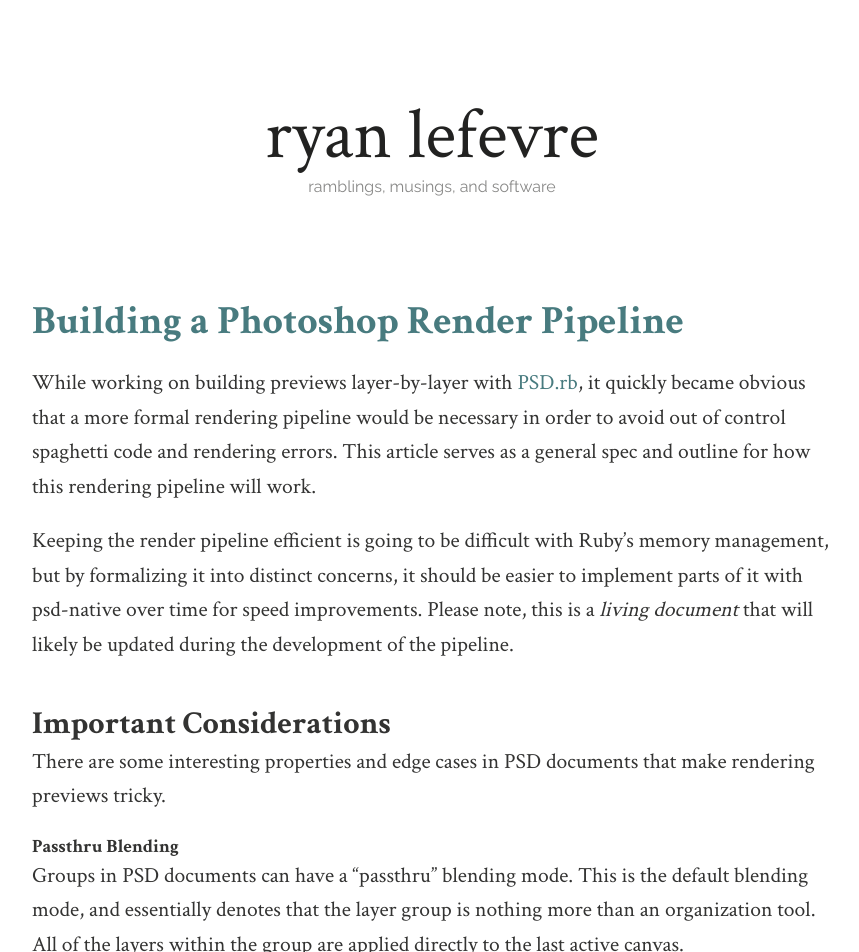
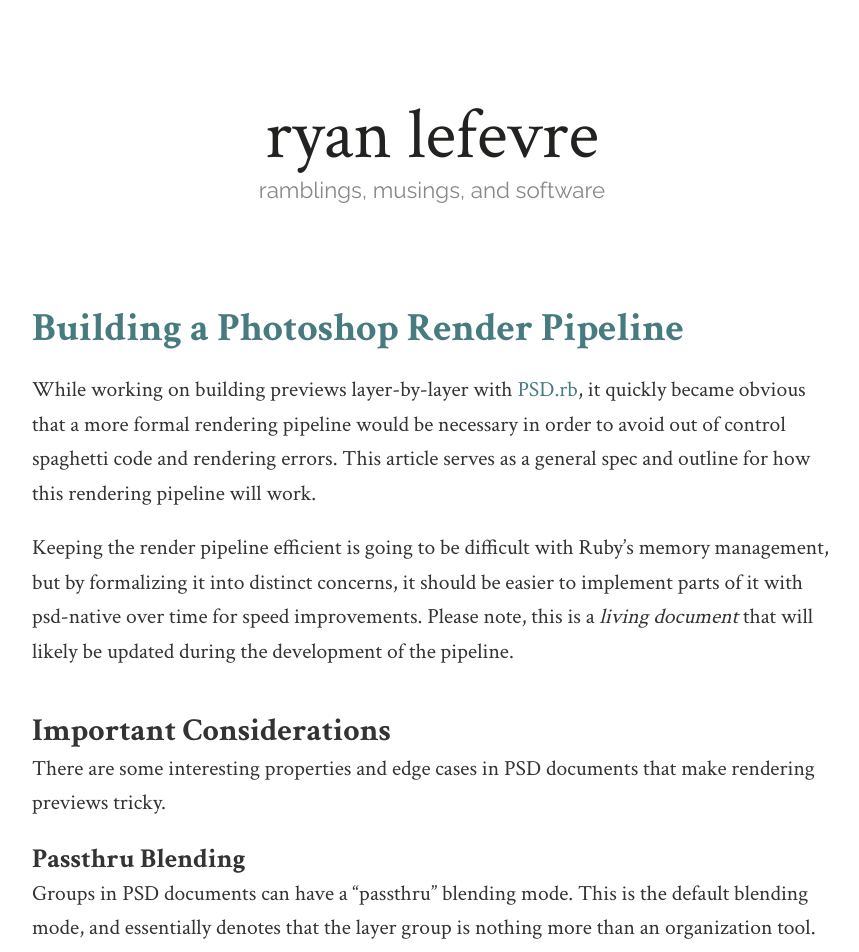
Before and after one commit to meltingice/meltingice.net, a Jekyll site: the page built from _posts/2013-12-24-photoshop-render-pipeline.md, in a window 1280 px wide. Shown: the top 952 px of the page, without its empty margins (208-1067 px from the left). Built offline with Jekyll 4.4.1, drawn with Linux system fonts in a browser that asks for light colours; Markdown is read by kramdown in place of the engine named in the settings; comment, search, counter and statistics services are not loaded.

Commit message:
Whoops, compile dat sass

```diff
--- a/stylesheets/main.css
+++ b/stylesheets/main.css
@@ -54,30 +54,40 @@
 
 /* line 29, ../sass/type.scss */
 h2 {
-  font-size: 32px;
+  font-size: 2em;
   line-height: 42px;
   padding-top: 20px;
 }
 
 /* line 35, ../sass/type.scss */
+h3 {
+  font-size: 1.7em;
+}
+
+/* line 39, ../sass/type.scss */
+h4 {
+  font-size: 1.4em;
+}
+
+/* line 43, ../sass/type.scss */
 p {
   font-size: 1.35em;
   line-height: 1.6em;
 }
 
-/* line 40, ../sass/type.scss */
+/* line 48, ../sass/type.scss */
 li {
   font-size: 1.25em;
   line-height: 1.5em;
 }
 
-/* line 46, ../sass/type.scss */
+/* line 54, ../sass/type.scss */
 blockquote p {
   font-size: 1.25em;
   color: #4d4d4b;
 }
 
-/* line 52, ../sass/type.scss */
+/* line 60, ../sass/type.scss */
 .SansSerif {
   font-family: "Raleway", "Helvetica Neue", Helvetica, Arial, sans-serif;
 }
```
Also changed, not shown: stylesheets/type.css (+14 -4 lines).
